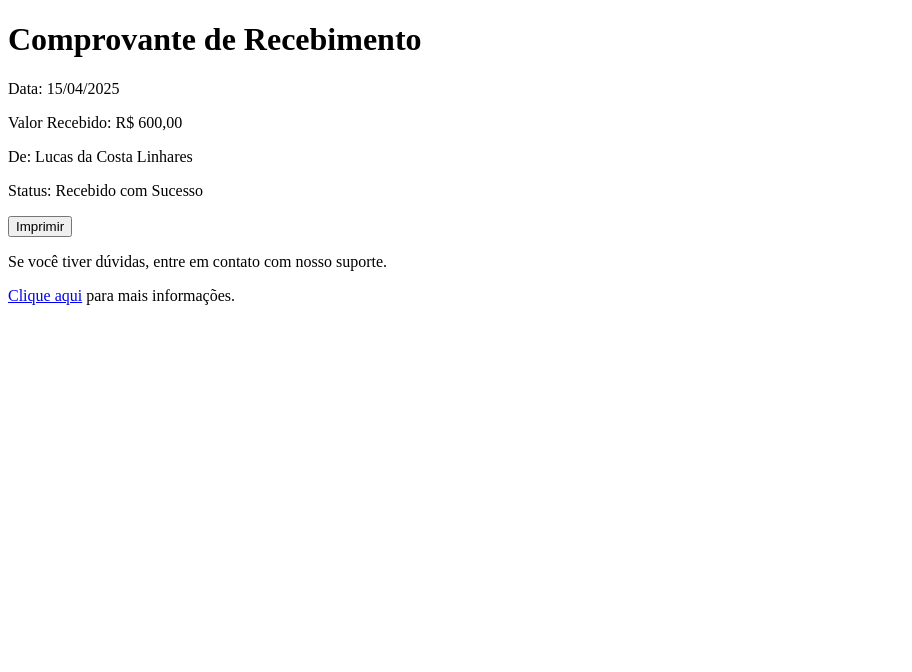
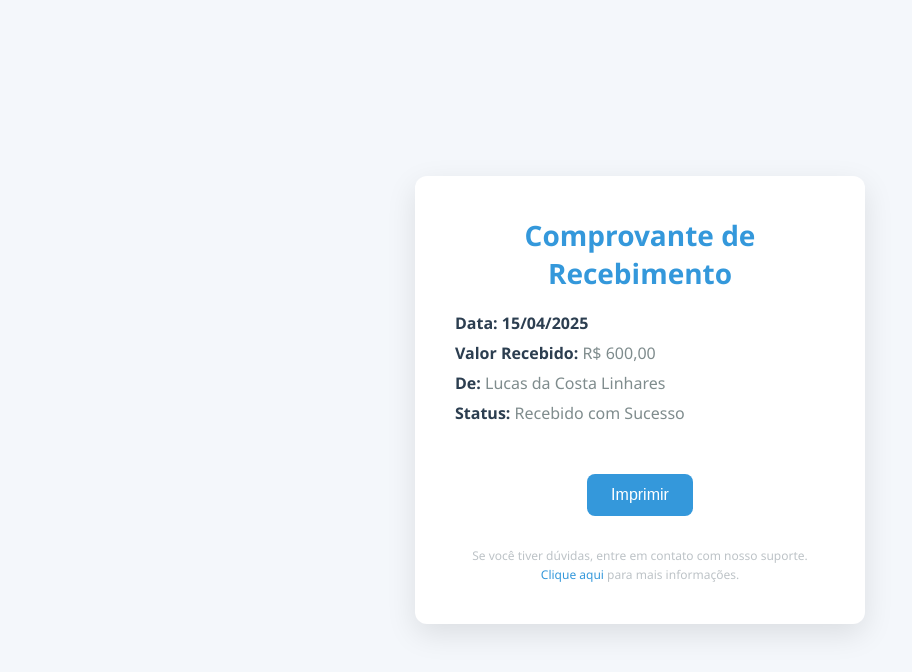
Before and after one commit to lucas-rodrigues-dev/inter-comprovante, a plain HTML site: page index.html in a window 1280 px wide. Shown: the whole page, without its empty margins (0-912 px from the left). Drawn offline with Linux system fonts and the light colour scheme.

Commit message:
updated styles

```diff
--- a/index.html
+++ b/index.html
@@ -5,8 +5,116 @@
   <meta charset="UTF-8">
   <meta name="viewport" content="width=device-width, initial-scale=1.0">
   <title>Comprovante de Recebimento</title>
-  <link rel="stylesheet" href="styles.css" />
 </head>
+
+<style>
+    * {
+      margin: 0;
+      padding: 0;
+      box-sizing: border-box;
+    }
+
+    body {
+      font-family: 'Segoe UI', Tahoma, Geneva, Verdana, sans-serif;
+      background-color: #f4f7fb;
+      display: flex;
+      justify-content: center;
+      align-items: center;
+      min-height: 100vh;
+      margin: 0;
+    }
+
+    .comprovante-container {
+      background-color: white;
+      padding: 40px;
+      width: 450px;
+      border-radius: 12px;
+      box-shadow: 0px 10px 30px rgba(0, 0, 0, 0.1);
+      text-align: center;
+      font-size: 14px;
+      color: #333;
+    }
+
+    h1 {
+      color: #3498db;
+      font-size: 28px;
+      margin-bottom: 20px;
+      font-weight: bold;
+    }
+
+    .informacoes {
+      text-align: left;
+      margin-bottom: 30px;
+      font-size: 16px;
+    }
+
+    .informacoes p {
+      margin: 8px 0;
+      color: #7f8c8d;
+    }
+
+    .informacoes p span {
+      font-weight: bold;
+      color: #2c3e50;
+    }
+
+    .botao {
+      background-color: #3498db;
+      color: white;
+      padding: 12px 24px;
+      font-size: 16px;
+      border: none;
+      border-radius: 8px;
+      cursor: pointer;
+      transition: background-color 0.3s, transform 0.2s;
+      margin-top: 20px;
+    }
+
+    .botao:hover {
+      background-color: #2980b9;
+      transform: scale(1.05);
+    }
+
+    .comprovante-footer {
+      margin-top: 30px;
+      font-size: 12px;
+      color: #bdc3c7;
+      line-height: 1.6;
+    }
+
+    .comprovante-footer a {
+      color: #3498db;
+      text-decoration: none;
+    }
+
+    .comprovante-footer a:hover {
+      text-decoration: underline;
+    }
+
+    .map-link {
+      color: #3498db;
+      text-decoration: none;
+      display: block;
+      margin-top: 15px;
+    }
+
+    .map-link:hover {
+      text-decoration: underline;
+    }
+
+    .location-info {
+      display: flex;
+      justify-content: center;
+      gap: 10px;
+      font-size: 12px;
+      margin-top: 20px;
+      color: #7f8c8d;
+    }
+
+    .location-info span {
+      font-weight: bold;
+    }
+</style>
 
 <body>
   <div class="comprovante-container">
```
